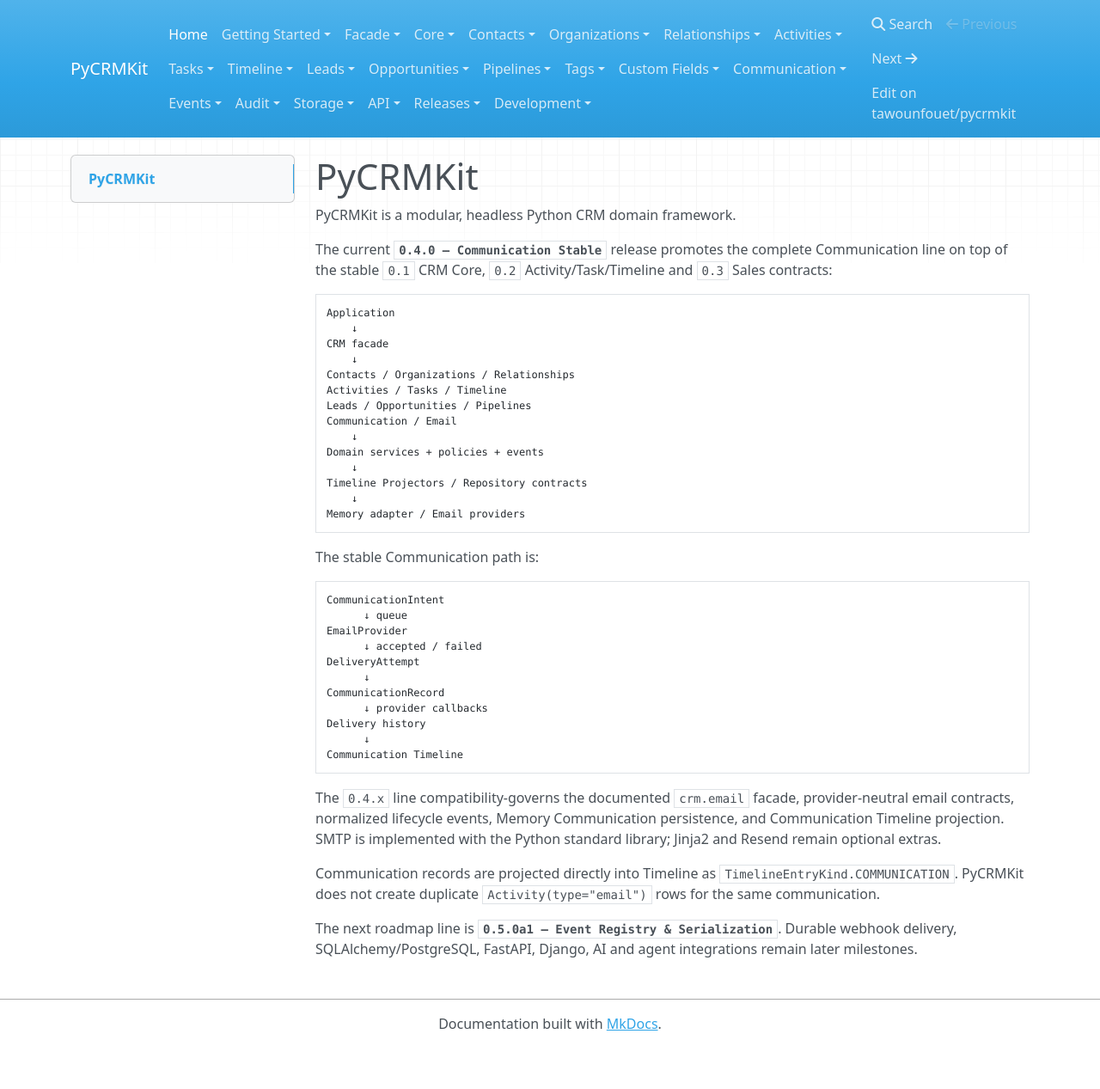
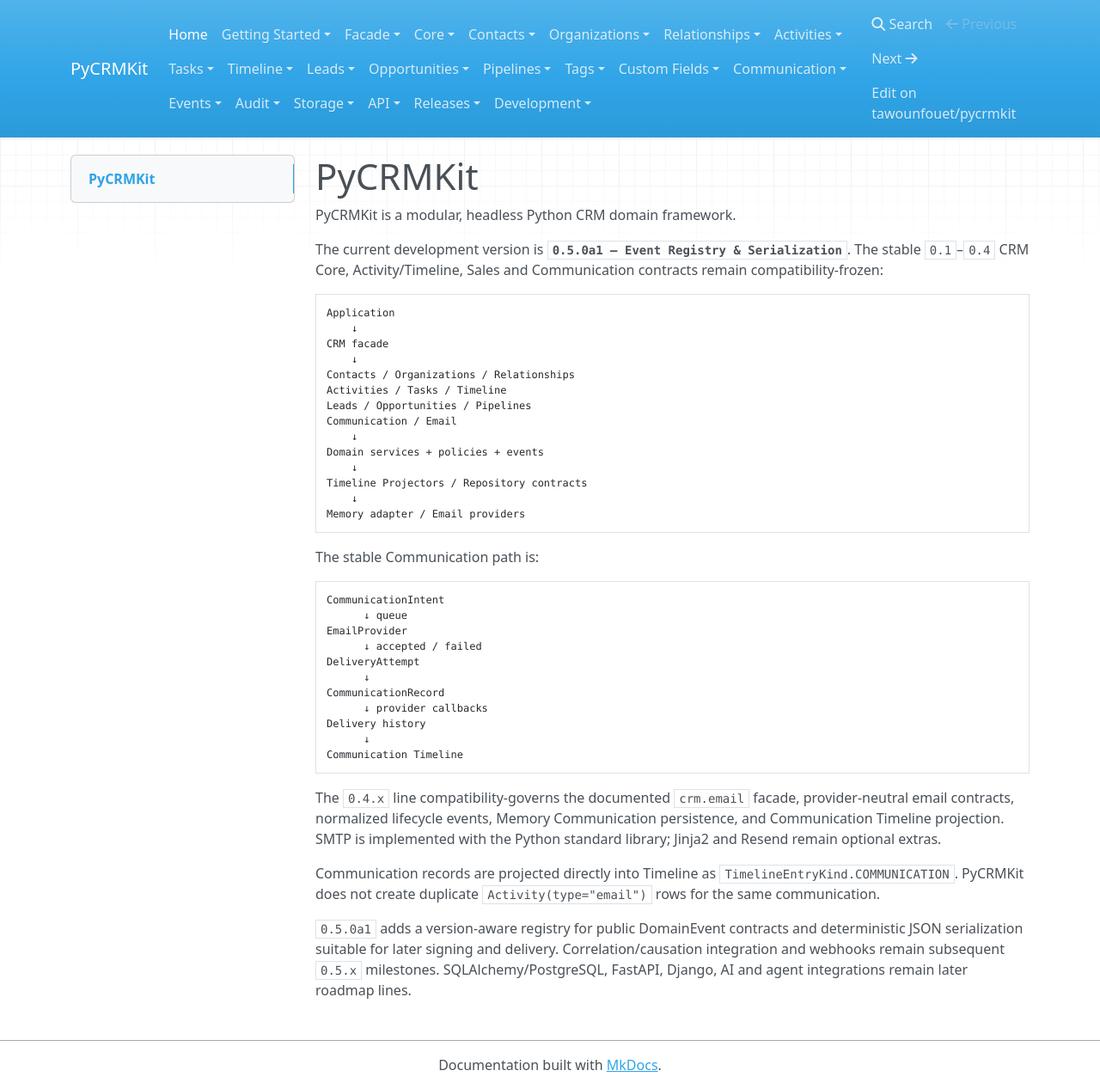
Before and after one commit to tawounfouet/pycrmkit, an MkDocs documentation site: the page built from docs/index.md, in a window 1280 px wide and 1267 px high. Shown: the whole window at 86% size. Built offline with MkDocs 1.6.1, drawn with Linux system fonts in a browser that asks for light colours; nearby versions of some CDN libraries.

Commit message:
docs(events): release notes for PyCRMKit 0.5.0a1

````diff
--- a/docs/index.md
+++ b/docs/index.md
@@ -2,9 +2,9 @@
 
 PyCRMKit is a modular, headless Python CRM domain framework.
 
-The current **`0.4.0 — Communication Stable`** release promotes the complete
-Communication line on top of the stable `0.1` CRM Core, `0.2`
-Activity/Task/Timeline and `0.3` Sales contracts:
+The current development version is **`0.5.0a1 — Event Registry & Serialization`**.
+The stable `0.1`–`0.4` CRM Core, Activity/Timeline, Sales and Communication
+contracts remain compatibility-frozen:
 
 ```text
 Application
@@ -49,6 +49,8 @@
 `TimelineEntryKind.COMMUNICATION`. PyCRMKit does not create duplicate
 `Activity(type="email")` rows for the same communication.
 
-The next roadmap line is **`0.5.0a1 — Event Registry & Serialization`**.
-Durable webhook delivery, SQLAlchemy/PostgreSQL, FastAPI, Django, AI and agent
-integrations remain later milestones.
+`0.5.0a1` adds a version-aware registry for public DomainEvent contracts and
+deterministic JSON serialization suitable for later signing and delivery.
+Correlation/causation integration and webhooks remain subsequent `0.5.x`
+milestones. SQLAlchemy/PostgreSQL, FastAPI, Django, AI and agent integrations
+remain later roadmap lines.
--- a/mkdocs.yml
+++ b/mkdocs.yml
@@ -55,7 +55,7 @@
       - Resend Provider: communication/resend.md
       - Delivery History: communication/history.md
   - Events:
-      - Foundation: events/index.md
+      - Registry & Serialization: events/index.md
   - Audit:
       - Foundation: audit/index.md
   - Storage:
@@ -81,6 +81,7 @@
       - 0.4.0b2 Resend Adapter: releases/0.4.0b2.md
       - 0.4.0rc1 Delivery Events & History: releases/0.4.0rc1.md
       - 0.4.0 Communication Stable: releases/0.4.0.md
+      - 0.5.0a1 Event Registry & Serialization: releases/0.5.0a1.md
   - Development:
       - Contributing: development/contributing.md
       - Testing: development/testing.md
````
Also changed, not shown: CHANGELOG.md (+18 -0 lines), README.md (+4 -3 lines).
